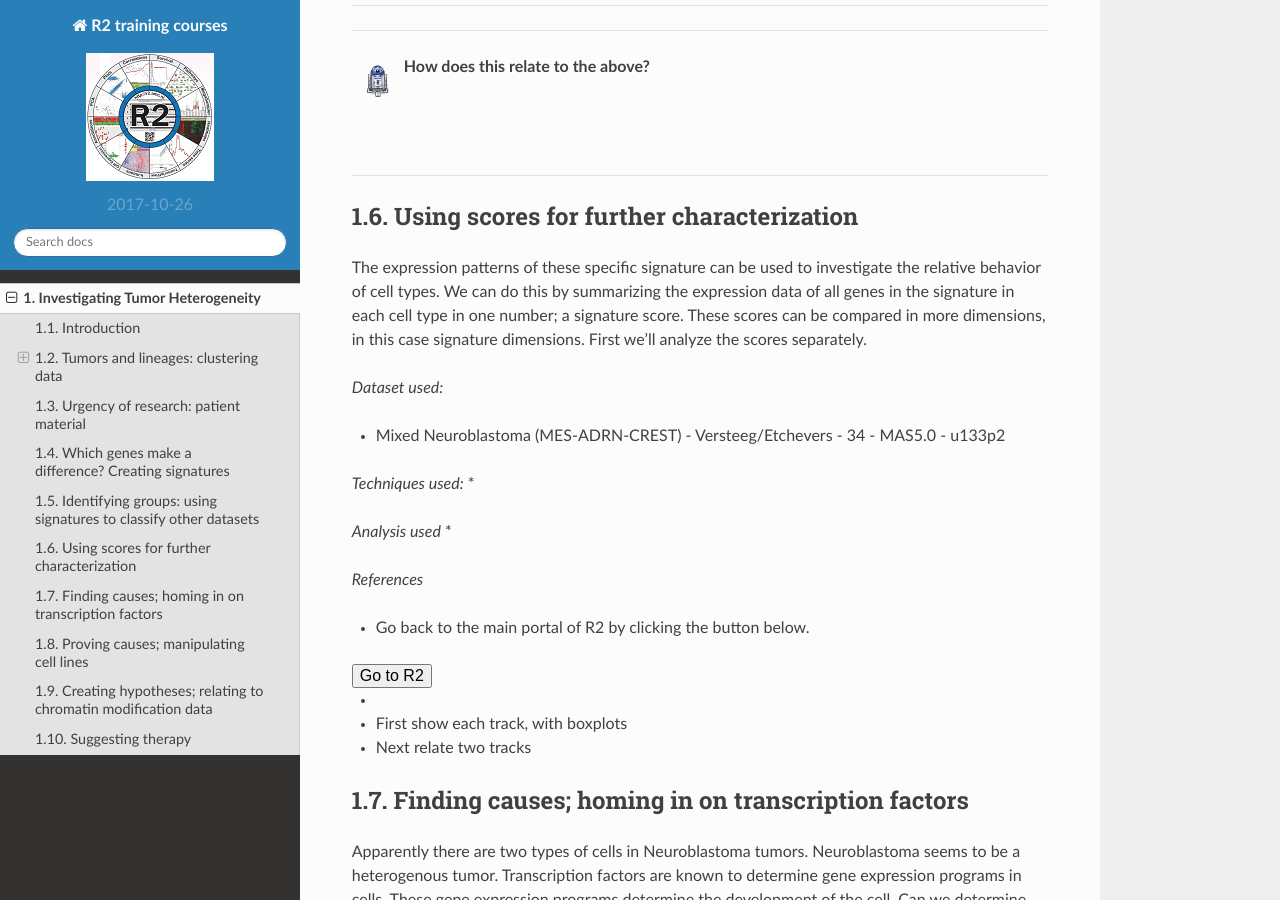
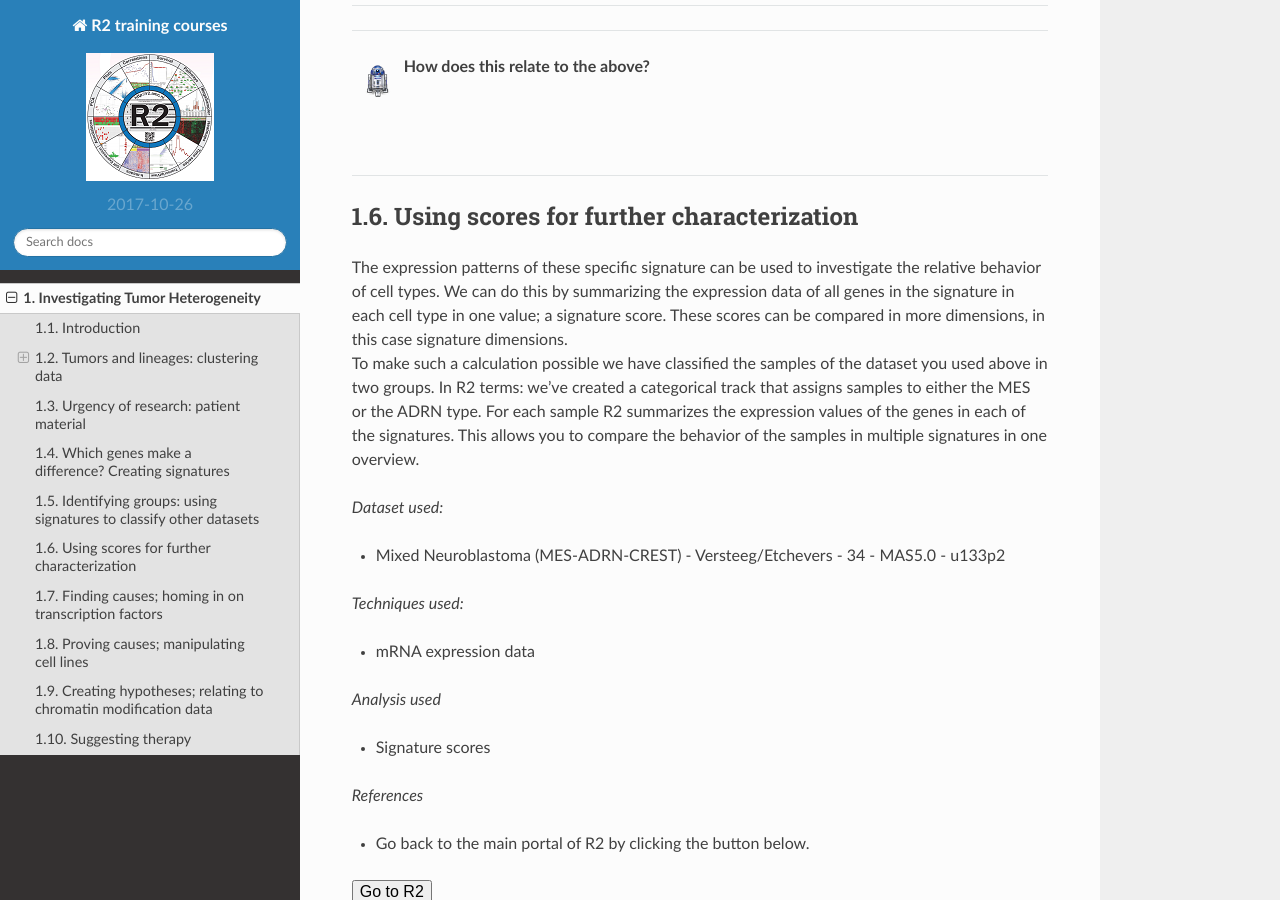
Before and after one commit to antronerds/r2-training-courses, a Sphinx documentation site: the page built from docs/Investigating_Tumor_Heterogeneity.md, in a window 1280 px wide and 900 px high, scrolled down 9208 px. Built offline with Sphinx 7.4.7 and the Read the Docs theme 2.0.0, drawn with Linux system fonts in a browser that asks for light colours.

Commit message:
Added text to chapter 1.6

```diff
--- a/docs/Investigating_Tumor_Heterogeneity.md
+++ b/docs/Investigating_Tumor_Heterogeneity.md
@@ -311,16 +311,17 @@ We now have a signature that distinguishes between the two types of cells. We al
 Using scores for further characterization
 --------------------------------------------
 
-The expression patterns of these specific signature can be used to investigate the relative behavior of cell types. We can do this by summarizing the expression data of all genes in the signature in each cell type in one number; a signature score. These scores can be compared in more dimensions, in this case signature dimensions. First we'll analyze the scores separately.
+The expression patterns of these specific signature can be used to investigate the relative behavior of cell types. We can do this by summarizing the expression data of all genes in the signature in each cell type in one value; a signature score. These scores can be compared in more dimensions, in this case signature dimensions.
+To make such a calculation possible we have classified the samples of the dataset you used above in two groups. In R2 terms: we've created a categorical track that assigns samples to either the MES or the ADRN type. For each sample R2 summarizes the expression values of the genes in each of the signatures. This allows you to compare the behavior of the samples in multiple signatures in one overview.
 
 *Dataset used:*
 * Mixed Neuroblastoma (MES-ADRN-CREST) - Versteeg/Etchevers - 34 - MAS5.0 - u133p2
 
 *Techniques used:*
-*
+* mRNA expression data
 
 *Analysis used*
-*
+* Signature scores
 
 *References*
 
@@ -331,7 +332,7 @@ The expression patterns of these specific signature can be used to investigate t
   <button type="submit" >Go to R2</button>
 </form>
 
-*
+
 * First show each track, with boxplots
 * Next relate two tracks
 
```
